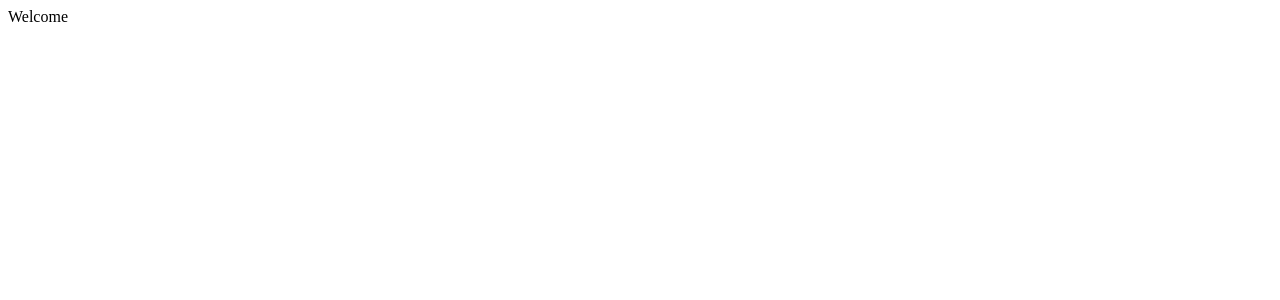
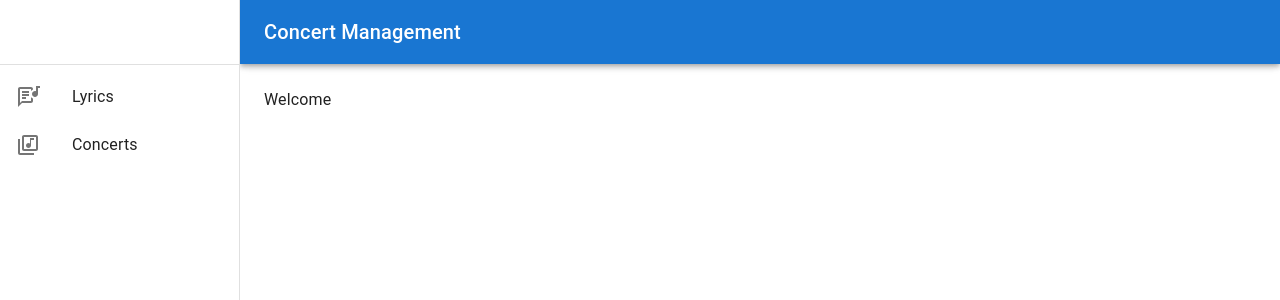
Before and after one commit to 13prashant/concert-management, a React (Create React App) app: page / in a window 1280 px wide. Shown: the top 300 px of the page. Built offline with nearby package versions, Linux system fonts and the light colour scheme.

Commit message:
added Layout component & node-sass package

```diff
--- a/package.json
+++ b/package.json
@@ -4,12 +4,13 @@
   "private": true,
   "dependencies": {
     "@emotion/react": "^11.9.3",
-    "@emotion/styled": "^11.9.3",
+    "@mui/icons-material": "^5.8.4",
     "@mui/material": "^5.9.1",
     "@testing-library/jest-dom": "^5.16.4",
     "@testing-library/react": "^13.3.0",
     "@testing-library/user-event": "^13.5.0",
     "firebase": "^9.9.1",
+    "node-sass": "^7.0.1",
     "react": "^18.2.0",
     "react-dom": "^18.2.0",
     "react-router-dom": "^6.3.0",
--- a/src/App.js
+++ b/src/App.js
@@ -1,4 +1,6 @@
 import { BrowserRouter, Routes, Route } from 'react-router-dom';
+// Components
+import Layout from './components/layout/Layout';
 // Pages
 import Welcome from './pages/welcome/Welcome';
 import Login from './pages/login/Login';
@@ -11,6 +13,7 @@ import CreateConcert from './pages/createConcert/CreateConcert';
 function App() {
   return (
     <BrowserRouter>
+      <Layout>
         <Routes>
           <Route path="/" element={<Welcome />} />
           <Route path="/login" element={<Login />} />
@@ -20,6 +23,7 @@ function App() {
           <Route path="/concerts/:concert" element={<Concert />} />
           <Route path="/concerts/create-concert" element={<CreateConcert />} />
         </Routes>
+      </Layout>
     </BrowserRouter>
   );
 }
--- /dev/null
+++ b/src/components/layout/Layout.js
@@ -0,0 +1,146 @@
+import { useState } from 'react';
+import { useNavigate } from 'react-router-dom';
+// Material components
+import Box from '@mui/material/Box';
+import CssBaseline from '@mui/material/CssBaseline';
+import AppBar from '@mui/material/AppBar';
+import Toolbar from '@mui/material/Toolbar';
+import Divider from '@mui/material/Divider';
+import Drawer from '@mui/material/Drawer';
+import List from '@mui/material/List';
+import ListItem from '@mui/material/ListItem';
+import ListItemButton from '@mui/material/ListItemButton';
+import ListItemIcon from '@mui/material/ListItemIcon';
+import ListItemText from '@mui/material/ListItemText';
+import Typography from '@mui/material/Typography';
+import IconButton from '@mui/material/IconButton';
+// Material icons
+import MenuIcon from '@mui/icons-material/Menu';
+import LyricsOutlinedIcon from '@mui/icons-material/LyricsOutlined';
+import LibraryMusicOutlinedIcon from '@mui/icons-material/LibraryMusicOutlined';
+
+const drawerWidth = 240;
+
+const menuItems = [
+  {
+    text: 'Lyrics',
+    icon: <LyricsOutlinedIcon />,
+    path: '/lyrics',
+  },
+  {
+    text: 'Concerts',
+    icon: <LibraryMusicOutlinedIcon />,
+    path: '/concerts',
+  },
+];
+
+function Layout({ children }) {
+  const navigate = useNavigate();
+
+  const [mobileOpen, setMobileOpen] = useState(false);
+
+  const handleDrawerToggle = () => {
+    setMobileOpen(!mobileOpen);
+  };
+
+  const drawer = (
+    <div>
+      <Toolbar />
+      <Divider />
+      <List>
+        {menuItems.map(({ text, icon, path }) => (
+          <ListItem key={text} disablePadding onClick={() => navigate(path)}>
+            <ListItemButton>
+              <ListItemIcon>{icon}</ListItemIcon>
+              <ListItemText primary={text} />
+            </ListItemButton>
+          </ListItem>
+        ))}
+      </List>
+    </div>
+  );
+
+  return (
+    <Box sx={{ display: 'flex' }}>
+      <CssBaseline />
+
+      {/* App bar */}
+      <AppBar
+        position="fixed"
+        sx={{
+          width: { sm: `calc(100% - ${drawerWidth}px)` },
+          ml: { sm: `${drawerWidth}px` },
+        }}
+      >
+        <Toolbar>
+          <IconButton
+            color="inherit"
+            aria-label="open drawer"
+            edge="start"
+            onClick={handleDrawerToggle}
+            sx={{ mr: 2, display: { sm: 'none' } }}
+          >
+            <MenuIcon />
+          </IconButton>
+          <Typography variant="h6" noWrap component="div">
+            Concert Management
+          </Typography>
+        </Toolbar>
+      </AppBar>
+
+      {/* Drawers */}
+      <Box
+        component="nav"
+        sx={{ width: { sm: drawerWidth }, flexShrink: { sm: 0 } }}
+      >
+        {/* Temporary drawer for mobile */}
+        <Drawer
+          variant="temporary"
+          open={mobileOpen}
+          onClose={handleDrawerToggle}
+          ModalProps={{
+            keepMounted: true,
+          }}
+          sx={{
+            display: { xs: 'block', sm: 'none' },
+            '& .MuiDrawer-paper': {
+              boxSizing: 'border-box',
+              width: drawerWidth,
+            },
+          }}
+        >
+          {drawer}
+        </Drawer>
+
+        {/* Permenant drawer for desktop */}
+        <Drawer
+          variant="permanent"
+          sx={{
+            display: { xs: 'none', sm: 'block' },
+            '& .MuiDrawer-paper': {
+              boxSizing: 'border-box',
+              width: drawerWidth,
+            },
+          }}
+          open
+        >
+          {drawer}
+        </Drawer>
+      </Box>
+
+      <Box
+        component="main"
+        sx={{
+          flexGrow: 1,
+          p: 3,
+          width: { sm: `calc(100% - ${drawerWidth}px)` },
+        }}
+      >
+        <Toolbar />
+        {children}
+      </Box>
+    </Box>
+  );
+}
+
+export default Layout;
```
Also changed, not shown: 1 other file (tests, documents, lock files or other folders). Lines whose indentation alone changed are shown as unchanged.
